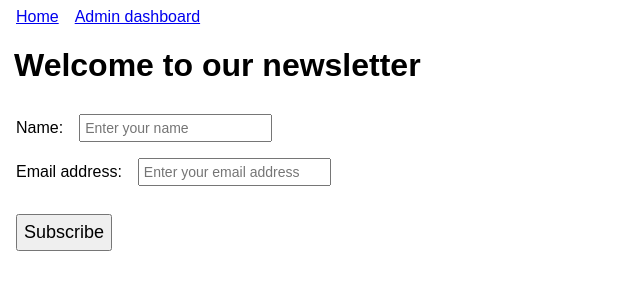
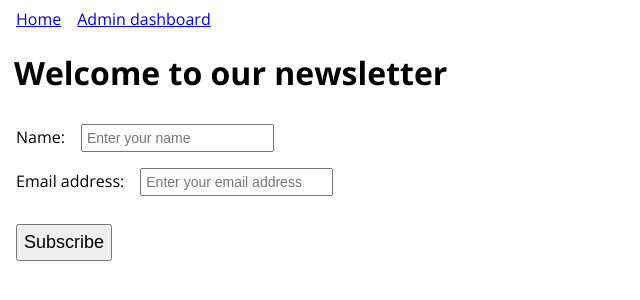
Before and after one commit to abrauninger/zero2prod, a Vue app in the folder frontend/: page / in a window 1280 px wide. Shown: the top 300 px of the page, without its empty margins (0-640 px from the left). Built offline with nearby package versions, Linux system fonts and the light colour scheme.

Commit message:
Use a different font

```diff
--- a/frontend/index.html
+++ b/frontend/index.html
@@ -4,6 +4,14 @@
     <meta charset="UTF-8" />
     <link rel="icon" href="/favicon.ico" />
     <meta name="viewport" content="width=device-width, initial-scale=1.0" />
+
+    <link rel="preconnect" href="https://fonts.googleapis.com" />
+    <link rel="preconnect" href="https://fonts.gstatic.com" crossorigin />
+    <link
+      href="https://fonts.googleapis.com/css2?family=Open+Sans:ital,wght@0,300..800;1,300..800&family=Source+Sans+3:ital,wght@0,200..900;1,200..900&display=swap"
+      rel="stylesheet"
+    />
+
     <title>Newsletter</title>
   </head>
   <body>
--- a/frontend/src/main.css
+++ b/frontend/src/main.css
@@ -1,5 +1,5 @@
 body {
-  font-family: sans-serif;
+  font-family: 'Open Sans', sans-serif;
 }
 
 a.nav-bar {
```
